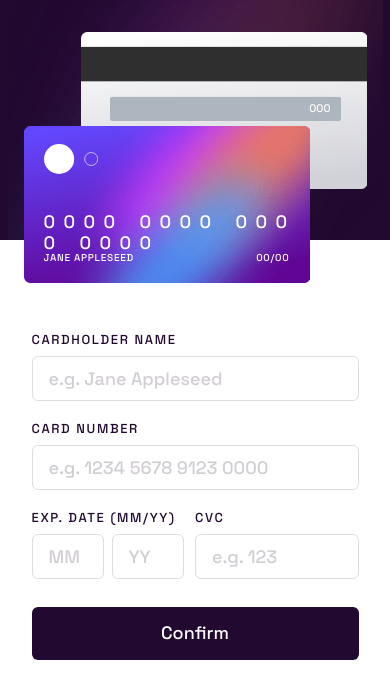
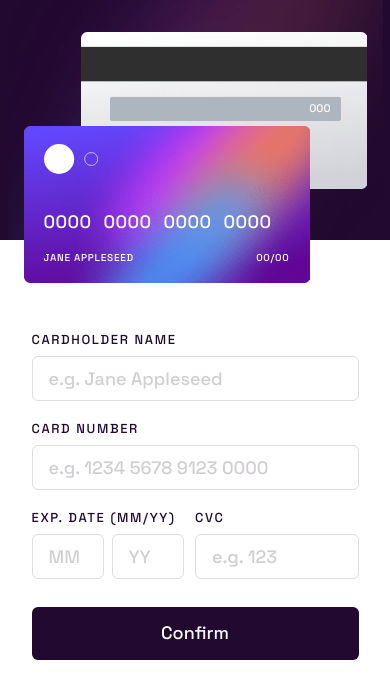
Before and after one commit to GalaticDevelopment2022/a, a SvelteKit app: page / in a window 390 px wide. Shown: the top 698 px of the page. Built offline with nearby package versions, Linux system fonts and the light colour scheme.

Commit message:
Fix card number on mobile

```diff
--- a/src/styles/global.css
+++ b/src/styles/global.css
@@ -83,17 +83,17 @@ h1 {
 }
 
 .card-number-item {
-    width: 1.25rem;
+    width: 0.75rem;
     display: inline-block;
     vertical-align: top;
 }
 
+.card-number-item.active {
+    width: 0.75rem;
+}
+
 .card-number-item span {
     position: absolute;
-}
-
-.card-number-item.active {
-    width: 1rem;
 }
 
 .card-name,
@@ -286,6 +286,14 @@ h1 {
         left: 2rem;
     }
 
+    .card-number-item {
+        width: 1.25rem;
+    }
+
+    .card-number-item.active {
+        width: 1rem;
+    }
+
     .card-name,
     .card-date {
         font-size: 0.875rem;
```
